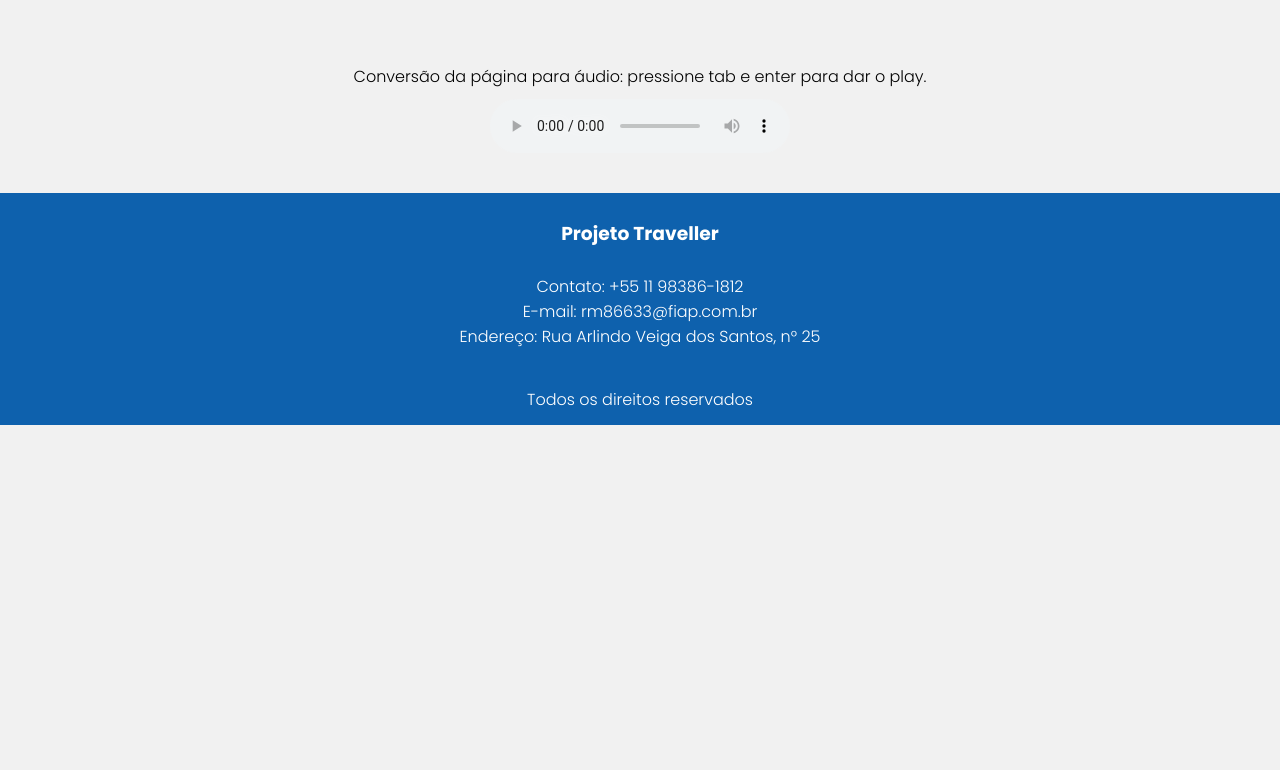
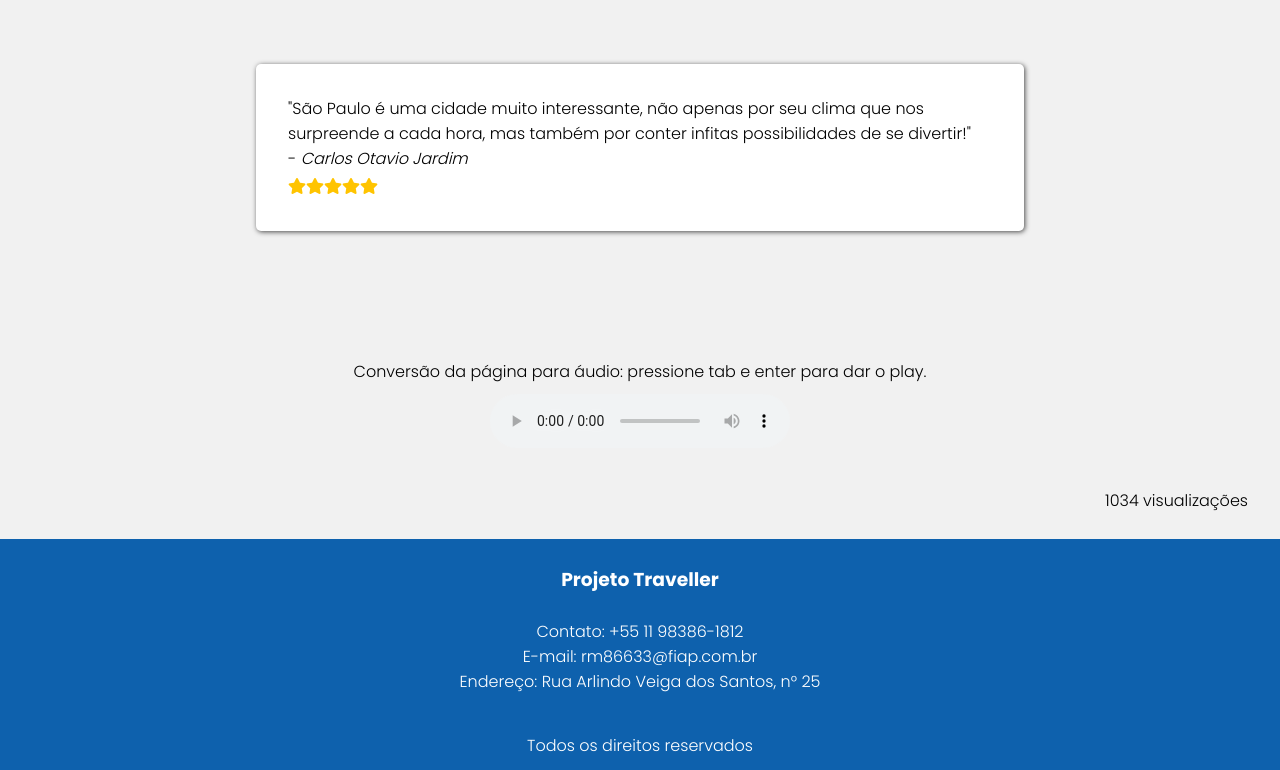
Before and after one commit to larisvital/desafio-magalu-opensenses, a plain HTML site: page index.html in a window 1280 px wide. Shown: the part 8403-9173 px from the top of the page. Before the commit the page ends 8828 px from the top, so only its background shows below. Drawn offline with Linux system fonts and the light colour scheme.

Commit message:
inclusao de recomendacao e visualizacoes

```diff
--- a/css/style.css
+++ b/css/style.css
@@ -284,3 +284,23 @@ footer p{
     justify-content: center;
     margin-bottom: 40px;
 }
+
+.recomendacao{
+    margin: 0 20% 10% 20%;
+    padding: 2.5%;
+    border-radius: 5px;
+    box-shadow: 1px 1px 5px rgb(73, 73, 73);
+    background-color: white;
+}
+
+.recomendacao i{
+    color: rgb(255, 196, 0);
+    margin-top: 1%;
+}
+
+.visualizacoes{
+    display: flex;
+    justify-content: flex-end;
+    margin-right: 2.5%;
+    margin-bottom: 2%;
+}
--- a/index.html
+++ b/index.html
@@ -166,6 +166,11 @@
             </div></a>
         </article>
 
+        <article class="recomendacao">
+                <p>"São Paulo é uma cidade muito interessante, não apenas por seu clima que nos surpreende a cada hora, mas também por conter infitas possibilidades de se divertir!"<br>- <em>Carlos Otavio Jardim</em></p>
+                <p><i class="fas fa-star"></i><i class="fas fa-star"></i><i class="fas fa-star"></i><i class="fas fa-star"></i><i class="fas fa-star"></i></p>
+        </article>
+
     <!-- áudio descrição -->
     <a id="audio"></a>
     <section class="audio">
@@ -176,6 +181,10 @@
         </audio>
     </section>
     </main>
+
+    <article class="visualizacoes">
+            <p>1034 visualizações</p>
+    </article>
 
     <!-- footer -->
     <footer>
```
